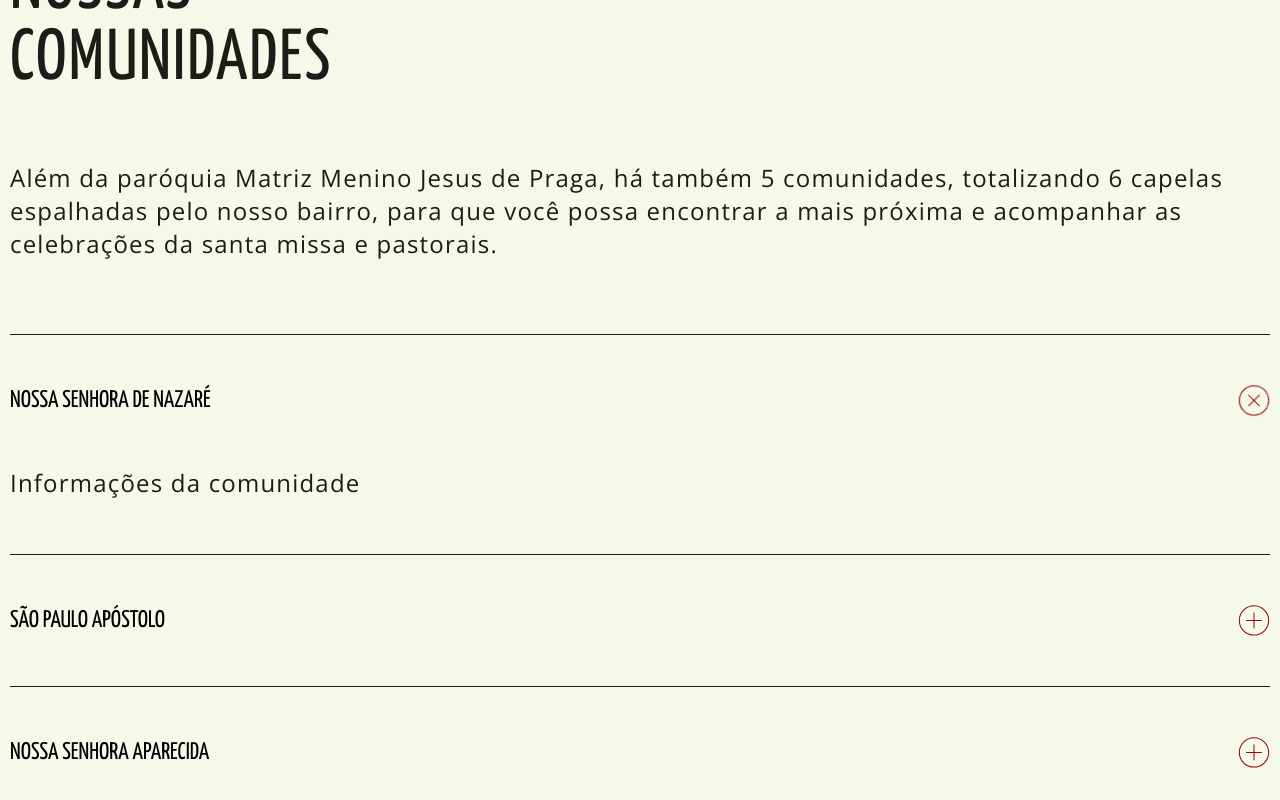
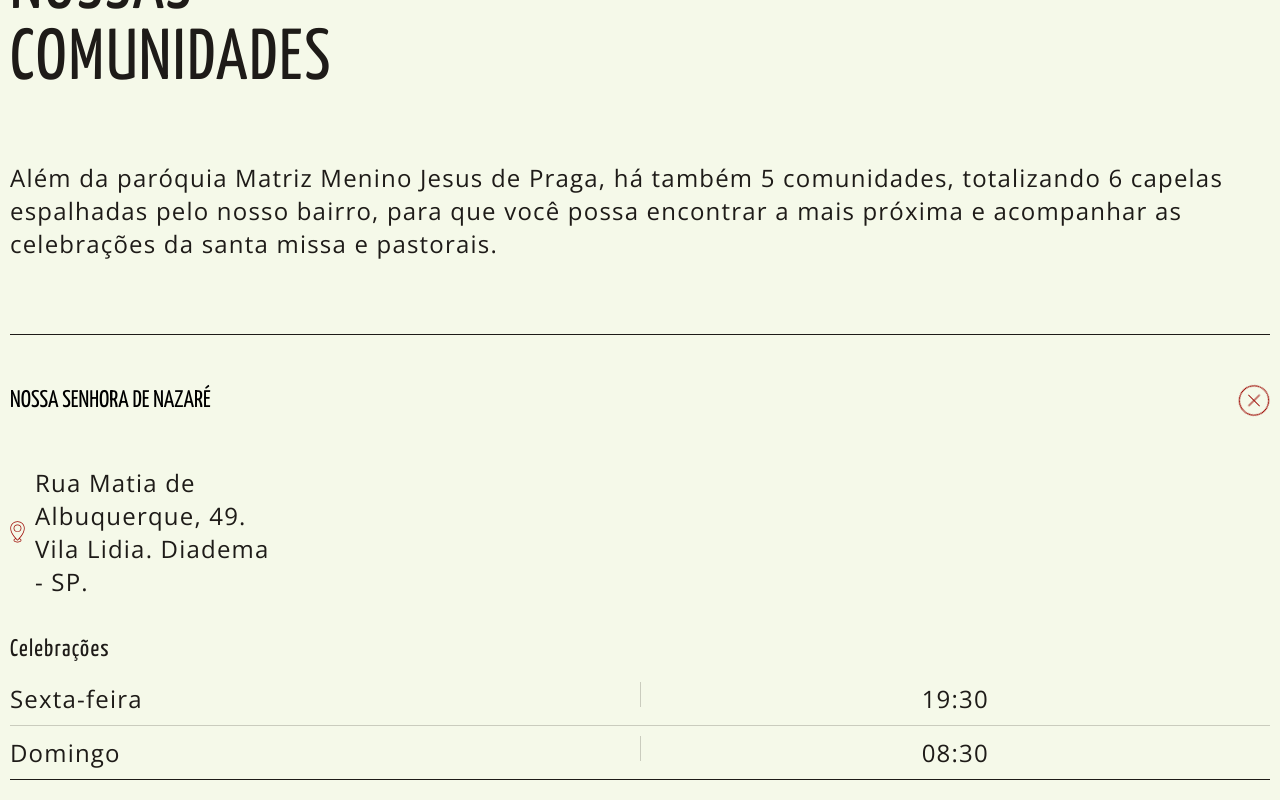
Before and after one commit to Alessandro-Miranda/pmjp, a Next.js app: page / in a window 1280 px wide. Both pictures are taken after a click on the button "NOSSA SENHORA DE NAZARÉ". Shown: the part 1924-2724 px from the top of the page. Built offline with nearby package versions, Linux system fonts and the light colour scheme.

Commit message:
feat: implement communities schedules

```diff
--- a/src/pages/index.tsx
+++ b/src/pages/index.tsx
@@ -1,21 +1,22 @@
 import Head from 'next/head';
 import Image from 'next/image';
+import Link from 'next/link';
 
 import * as Accordion from '@radix-ui/react-accordion';
 import * as ScrollArea from '@radix-ui/react-scroll-area';
 import * as Separator from '@radix-ui/react-separator';
 
-import styles from '@Styles/Home.module.scss';
-
 import Arrow from '@Icons/arrow.svg';
-import Location from '@Icons/location.svg';
 import Open from '@Icons/open.svg';
 
+import Address from '@Components/Address';
 import ArticleNumber from '@Components/ArticleNumber';
 import Logo from '@Components/Logo';
 import NavBar from '@Components/NavBar';
 import Typography from '@Components/Typography';
-import Link from 'next/link';
+
+import CommunitySchedules from '@Components/CommunitySchedules';
+import styles from '@Styles/Home.module.scss';
 
 export default function Home() {
   return (
@@ -134,15 +135,9 @@ export default function Home() {
                     localização
                   </Typography>
 
-                  <Image
-                    src={Location}
-                    alt="Localização"
-                    className={styles.section__article__location}
-                    aria-hidden
+                  <Address
+                    address="Rua Luiz de Vasconscelos, 100. Diadema - SP."
                   />
-                  <Typography className={styles['section__article__text--location']}>
-                    Rua Luiz de Vasconscelos, 100. Diadema - SP.
-                  </Typography>
 
                   <Link
                     href="https://www.google.com/maps/dir/?api=1&destination=R.+Luiz+de+Vasconcelos,+100+-+Vila+Nogueira,+Diadema+-+SP,+09960-250"
@@ -200,9 +195,19 @@ export default function Home() {
                   />
                 </Accordion.Trigger>
                 <Accordion.Content className={styles.section__communities__accordion__content}>
-                  <Typography>
-                    Informações da comunidade
-                  </Typography>
+                  <div>
+                    <Address
+                      address="Rua Matia de Albuquerque, 49. Vila Lidia. Diadema - SP."
+                      textClass={styles.section__communities__accordion__content__address}
+                    />
+
+                    <CommunitySchedules
+                      schedules={[
+                        { weekday: 'Sexta-feira', time: '19:30' },
+                        { weekday: 'Domingo', time: '08:30' },
+                      ]}
+                    />
+                  </div>
                 </Accordion.Content>
               </Accordion.Item>
 
@@ -222,9 +227,19 @@ export default function Home() {
                   />
                 </Accordion.Trigger>
                 <Accordion.Content className={styles.section__communities__accordion__content}>
-                  <Typography>
-                    Informações são paulo
-                  </Typography>
+                  <div>
+                    <Address
+                      address="Rua Mozart, 271. Jardim Arco Íris. Diadema - SP."
+                      textClass={styles.section__communities__accordion__content__address}
+                    />
+
+                    <CommunitySchedules
+                      schedules={[
+                        { weekday: 'Quarta-feira', time: '19:30' },
+                        { weekday: 'Sábado', time: '08:30' },
+                      ]}
+                    />
+                  </div>
                 </Accordion.Content>
               </Accordion.Item>
 
@@ -244,7 +259,19 @@ export default function Home() {
                   />
                 </Accordion.Trigger>
                 <Accordion.Content className={styles.section__communities__accordion__content}>
-                  <Typography>Informações são paulo</Typography>
+                  <div>
+                    <Address
+                      address="Rua João Batista Alves do Nascimento, 44. Vila Popular. Diadema - SP."
+                      textClass={styles.section__communities__accordion__content__address}
+                    />
+
+                    <CommunitySchedules
+                      schedules={[
+                        { weekday: 'Quarta-feira', time: '19:30' },
+                        { weekday: 'Domingo', time: '08:30' },
+                      ]}
+                    />
+                  </div>
                 </Accordion.Content>
               </Accordion.Item>
 
@@ -264,7 +291,19 @@ export default function Home() {
                   />
                 </Accordion.Trigger>
                 <Accordion.Content className={styles.section__communities__accordion__content}>
-                  <Typography>Informações são paulo</Typography>
+                  <div>
+                    <Address
+                      address="Rua Dom Marcos Teixeira, 155. Bairro Novo (Noevo). Diadema - SP."
+                      textClass={styles.section__communities__accordion__content__address}
+                    />
+
+                    <CommunitySchedules
+                      schedules={[
+                        { weekday: 'Sexta-feira', time: '19:30' },
+                        { weekday: 'Domingo', time: '17:00' },
+                      ]}
+                    />
+                  </div>
                 </Accordion.Content>
               </Accordion.Item>
 
@@ -284,7 +323,19 @@ export default function Home() {
                   />
                 </Accordion.Trigger>
                 <Accordion.Content className={styles.section__communities__accordion__content}>
-                  <Typography>Informações são paulo</Typography>
+                  <div>
+                    <Address
+                      address="Rua Isaac Aizemberg, 96. Vila Nogueira. Diadema - SP."
+                      textClass={styles.section__communities__accordion__content__address}
+                    />
+
+                    <CommunitySchedules
+                      schedules={[
+                        { weekday: 'Sexta-feira', time: '19:30' },
+                        { weekday: 'Domingo', time: '08:30' },
+                      ]}
+                    />
+                  </div>
                 </Accordion.Content>
               </Accordion.Item>
             </Accordion.Root>
```
